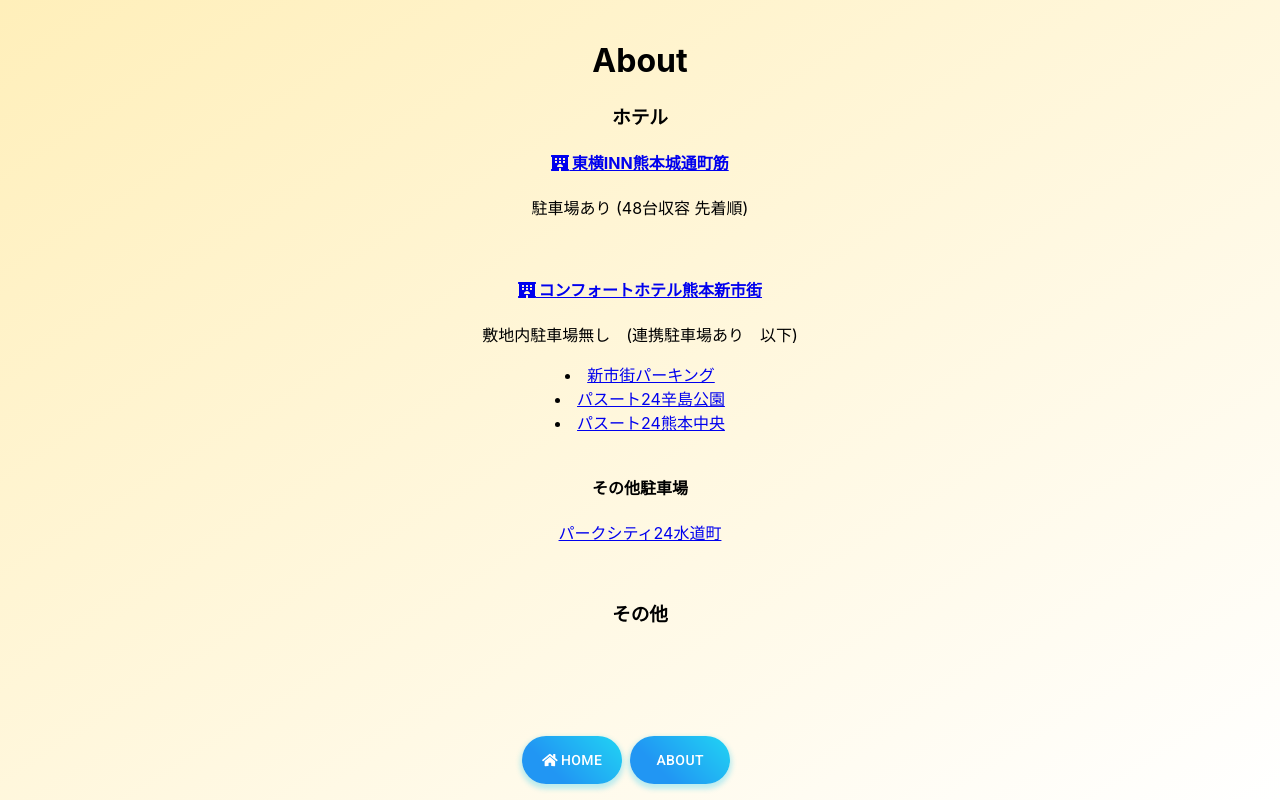
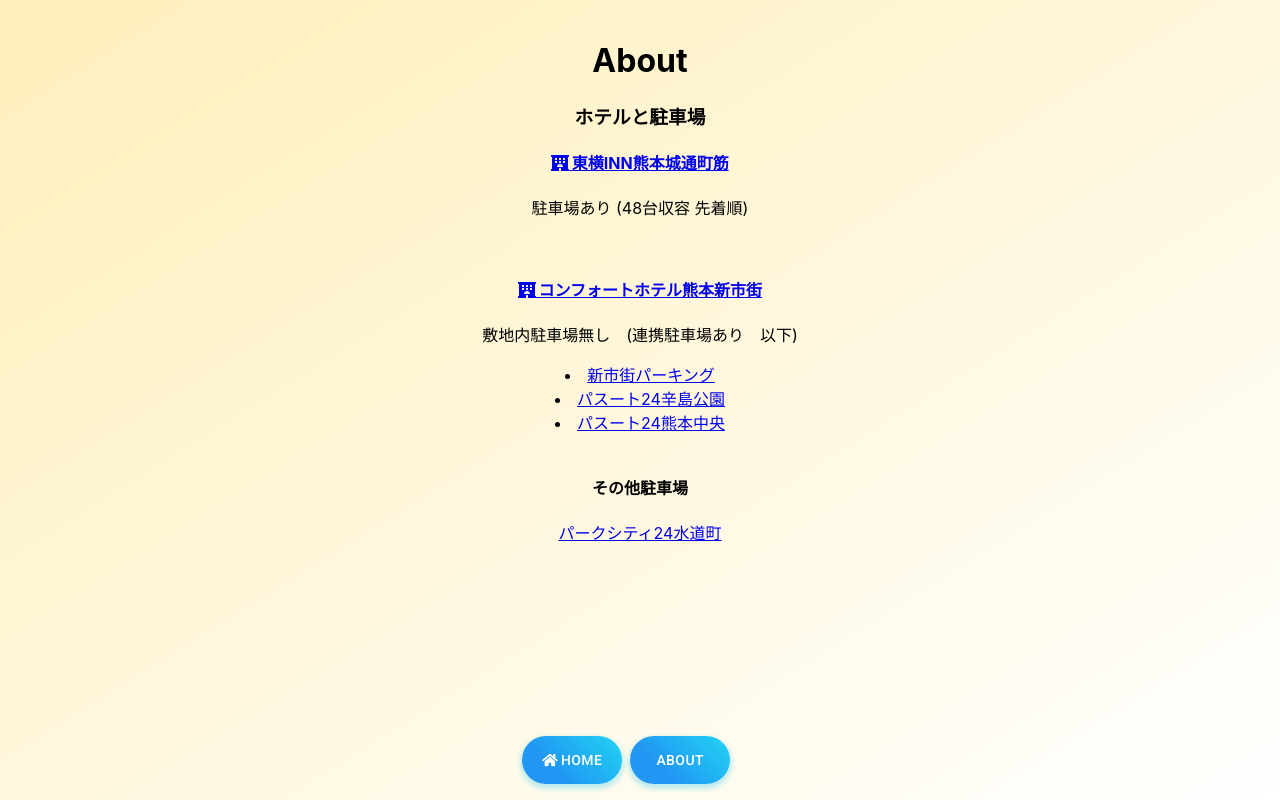
Before and after one commit to TakaShinoda/kumamoto_PWA, a React (Create React App) app: page /About in a window 1280 px wide. Built offline with nearby package versions, Linux system fonts and the light colour scheme.

Commit message:
スタイルの変更

```diff
--- a/src/components/About.jsx
+++ b/src/components/About.jsx
@@ -8,7 +8,7 @@
         return (
             <div>
                 <h1>About</h1>
-                <h3>ホテル</h3>
+                <h3>ホテルと駐車場</h3>
                 <div>
                     <h4><a href= "https://www.toyoko-inn.com/search/detail/00126"><i class="fas fa-hotel"></i>&thinsp;東横INN熊本城通町筋</a></h4>
                     <p>駐車場あり (48台収容 先着順)</p>
@@ -26,10 +26,6 @@
                     <h4>その他駐車場</h4>
                     <p><a href= "https://www.google.com/maps/dir/?api=1&destination=${パークシティ24水道町}" >パークシティ24水道町</a></p>
                 </div>
-                <br />
-                <div>
-                <h3>その他</h3>
-                </div>
             </div>
         );
     }
--- a/src/components/Home.jsx
+++ b/src/components/Home.jsx
@@ -9,8 +9,11 @@
         return (
             <div>
                 <h1>Home</h1>
-                <h2><a href= "https://www.hotpepper.jp/strJ001154661/" >藤ノ屋 市役所前店</a></h2>
-                <p><a href= "https://www.google.com/maps/dir/?api=1&destination=${あいたいビル}" ><i class="fas fa-map-marker-alt"></i>&thinsp;熊本県熊本市中央区下通1-2-4 あいたいビル2階</a></p>
+                <br />
+                <div>
+                    <h2><a href= 'https://www.hotpepper.jp/strJ001154661/' >藤ノ屋 市役所前店</a></h2>
+                    <p><a href= 'https://www.google.com/maps/dir/?api=1&destination=${あいたいビル}'><i class="fas fa-map-marker-alt"></i>&thinsp;熊本県熊本市中央区下通1-2-4 あいたいビル2階</a></p>
+                </div>
             </div>
         );
     }
```
